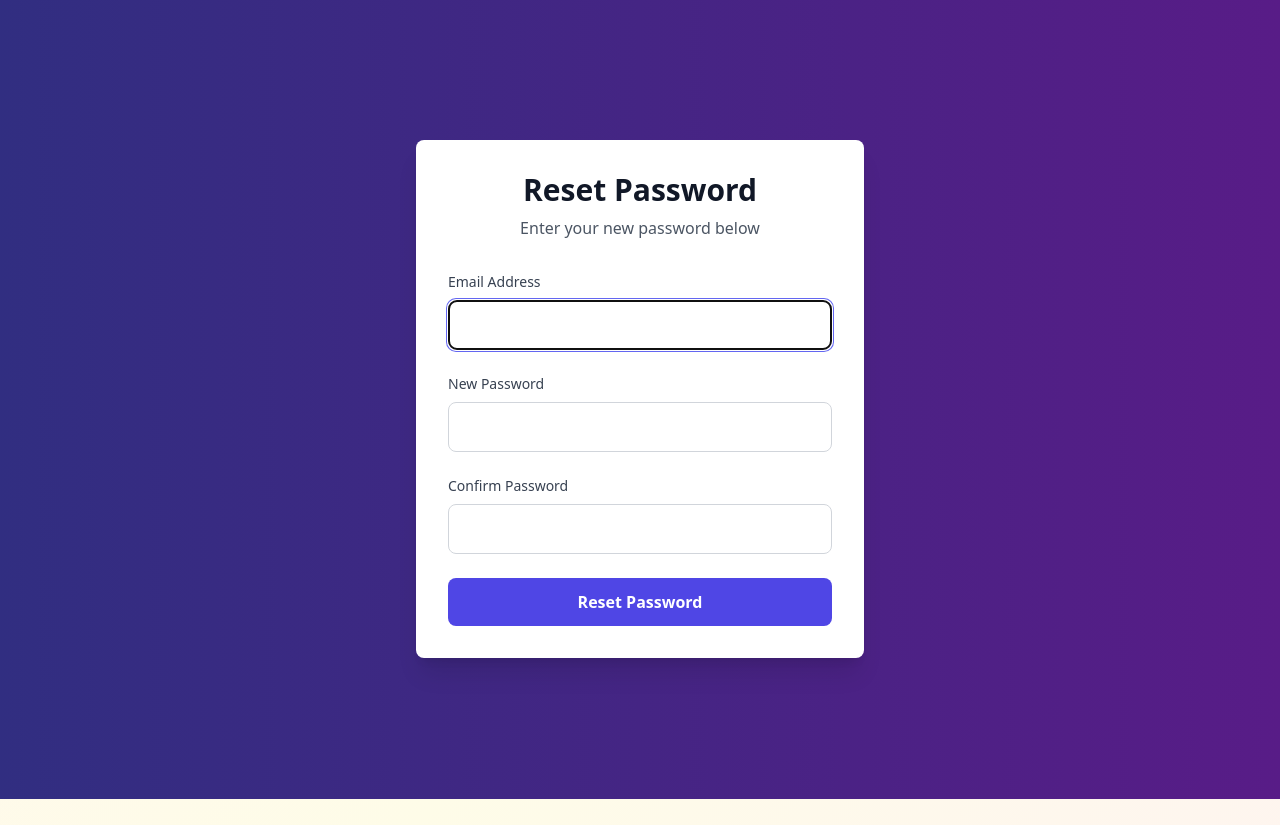
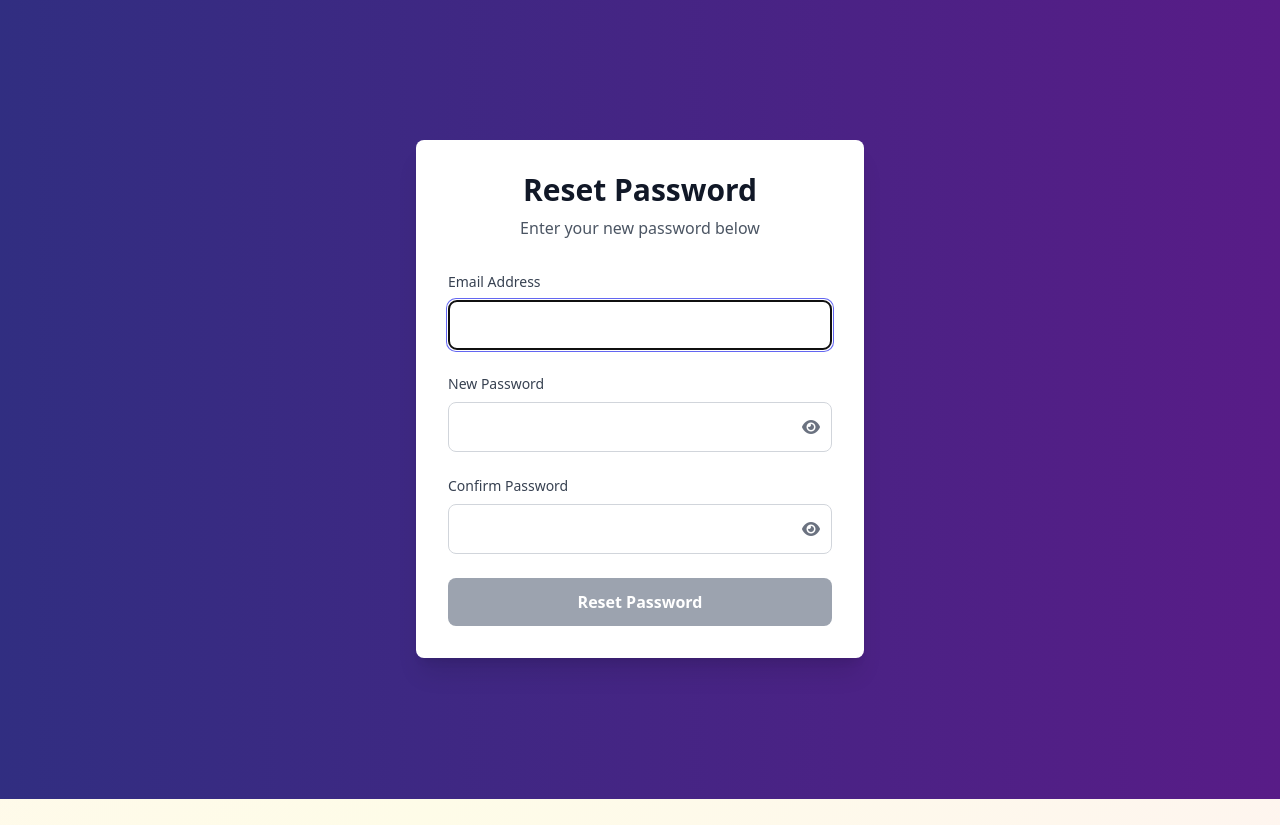
Before and after one commit to mayank-biswari/astrocare, a Laravel app: page /reset-password/1 in a window 1280 px wide; the page is wider, and only the part inside the window is pictured. Shown: the part 105-930 px from the top of that part. Run offline with Laravel 12, Linux system fonts and the light colour scheme; data comes from the database, SQL or seed files in the repository; data that the repository does not hold is empty; some libraries are stand-ins or nearby versions.

Commit message:
Add password validation to reset password page matching register page

```diff
--- a/resources/views/auth/reset-password.blade.php
+++ b/resources/views/auth/reset-password.blade.php
@@ -11,7 +11,7 @@
                 <p class="text-gray-600">Enter your new password below</p>
             </div>
 
-            <form method="POST" action="{{ route('password.store') }}" class="mt-8 space-y-6">
+            <form method="POST" action="{{ route('password.store') }}" class="mt-8 space-y-6" id="resetForm">
                 @csrf
 
                 <input type="hidden" name="token" value="{{ $request->route('token') }}">
@@ -27,8 +27,15 @@
 
                 <div>
                     <label for="password" class="block text-sm font-medium text-gray-700 mb-2">New Password</label>
-                    <input id="password" name="password" type="password" required
-                           class="w-full px-4 py-3 border border-gray-300 rounded-lg focus:ring-2 focus:ring-indigo-500 focus:border-indigo-500">
+                    <div class="relative">
+                        <input id="password" name="password" type="password" required
+                               class="w-full px-4 py-3 border border-gray-300 rounded-lg focus:ring-2 focus:ring-indigo-500 focus:border-indigo-500 pr-10">
+                        <button type="button" onclick="togglePassword('password')"
+                                class="absolute right-3 top-1/2 transform -translate-y-1/2 text-gray-500 hover:text-gray-700">
+                            <i id="password-icon" class="fas fa-eye"></i>
+                        </button>
+                    </div>
+                    <div id="password-strength" class="mt-2 text-sm"></div>
                     @error('password')
                         <p class="mt-1 text-sm text-red-600">{{ $message }}</p>
                     @enderror
@@ -36,18 +43,104 @@
 
                 <div>
                     <label for="password_confirmation" class="block text-sm font-medium text-gray-700 mb-2">Confirm Password</label>
-                    <input id="password_confirmation" name="password_confirmation" type="password" required
-                           class="w-full px-4 py-3 border border-gray-300 rounded-lg focus:ring-2 focus:ring-indigo-500 focus:border-indigo-500">
+                    <div class="relative">
+                        <input id="password_confirmation" name="password_confirmation" type="password" required
+                               class="w-full px-4 py-3 border border-gray-300 rounded-lg focus:ring-2 focus:ring-indigo-500 focus:border-indigo-500 pr-10">
+                        <button type="button" onclick="togglePassword('password_confirmation')"
+                                class="absolute right-3 top-1/2 transform -translate-y-1/2 text-gray-500 hover:text-gray-700">
+                            <i id="password_confirmation-icon" class="fas fa-eye"></i>
+                        </button>
+                    </div>
                     @error('password_confirmation')
                         <p class="mt-1 text-sm text-red-600">{{ $message }}</p>
                     @enderror
                 </div>
 
-                <button type="submit" class="w-full bg-indigo-600 text-white py-3 px-4 rounded-lg font-bold hover:bg-indigo-700 focus:ring-2 focus:ring-indigo-500 focus:ring-offset-2 transition duration-200">
+                <button type="submit" id="submitBtn" disabled
+                        class="w-full bg-indigo-600 text-white py-3 px-4 rounded-lg font-bold hover:bg-indigo-700 focus:ring-2 focus:ring-indigo-500 focus:ring-offset-2 transition duration-200 disabled:bg-gray-400 disabled:cursor-not-allowed">
                     Reset Password
                 </button>
             </form>
         </div>
     </div>
 </div>
+@push('scripts')
+<script>
+    let passwordStrength = 0;
+
+    function togglePassword(fieldId) {
+        const field = document.getElementById(fieldId);
+        const icon = document.getElementById(fieldId + '-icon');
+
+        if (field.type === 'password') {
+            field.type = 'text';
+            icon.classList.remove('fa-eye');
+            icon.classList.add('fa-eye-slash');
+        } else {
+            field.type = 'password';
+            icon.classList.remove('fa-eye-slash');
+            icon.classList.add('fa-eye');
+        }
+    }
+
+    function checkPasswordStrength(password) {
+        let strength = 0;
+        let feedback = [];
+
+        if (password.length >= 8) strength++;
+        else feedback.push('at least 8 characters');
+
+        if (/[a-z]/.test(password) && /[A-Z]/.test(password)) strength++;
+        else feedback.push('uppercase and lowercase letters');
+
+        if (/\d/.test(password)) strength++;
+        else feedback.push('numbers');
+
+        if (/[^a-zA-Z0-9]/.test(password)) strength++;
+        else feedback.push('special characters');
+
+        return { strength, feedback };
+    }
+
+    document.getElementById('password').addEventListener('input', function(e) {
+        const password = e.target.value;
+        const strengthDiv = document.getElementById('password-strength');
+        const submitBtn = document.getElementById('submitBtn');
+
+        if (password.length === 0) {
+            strengthDiv.innerHTML = '';
+            passwordStrength = 0;
+            submitBtn.disabled = true;
+            return;
+        }
+
+        const result = checkPasswordStrength(password);
+        passwordStrength = result.strength;
+
+        const colors = ['text-red-600', 'text-orange-600', 'text-yellow-600', 'text-green-600'];
+        const labels = ['Weak', 'Fair', 'Good', 'Strong'];
+
+        if (result.strength > 0) {
+            strengthDiv.innerHTML = `<span class="${colors[result.strength-1]}">Password Strength: ${labels[result.strength-1]}</span>`;
+            if (result.feedback.length > 0) {
+                strengthDiv.innerHTML += `<br><span class="text-red-600 text-xs">Add: ${result.feedback.join(', ')}</span>`;
+            }
+        } else {
+            strengthDiv.innerHTML = `<span class="${colors[result.strength]}">Password Strength: ${labels[result.strength]}</span>`;
+            if (result.feedback.length > 0) {
+                strengthDiv.innerHTML += `<br><span class="text-red-600 text-xs">Add: ${result.feedback.join(', ')}</span>`;
+            }
+        }
+
+        submitBtn.disabled = result.strength < 4;
+    });
+
+    document.getElementById('resetForm').addEventListener('submit', function(e) {
+        if (passwordStrength < 4) {
+            e.preventDefault();
+            alert('Please use a strong password with at least 8 characters, uppercase and lowercase letters, numbers, and special characters.');
+        }
+    });
+</script>
+@endpush
 @endsection
```
